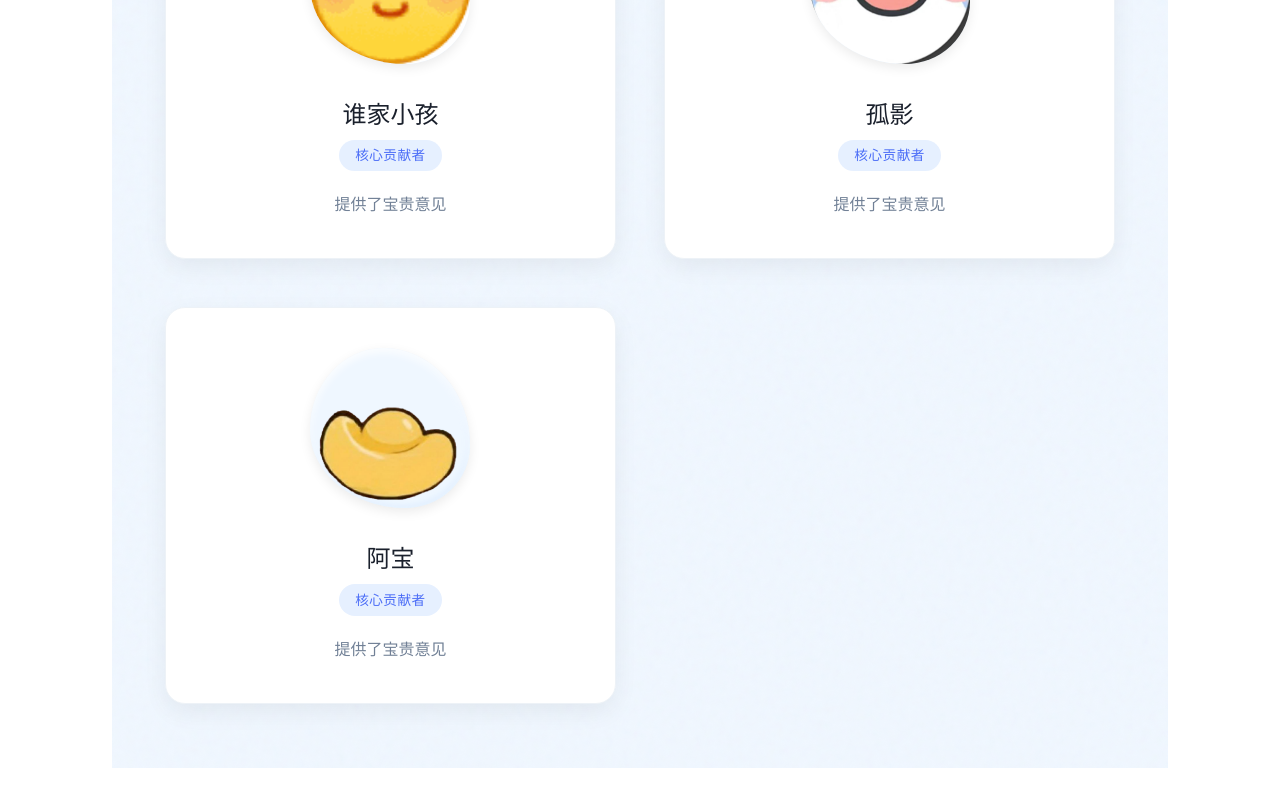
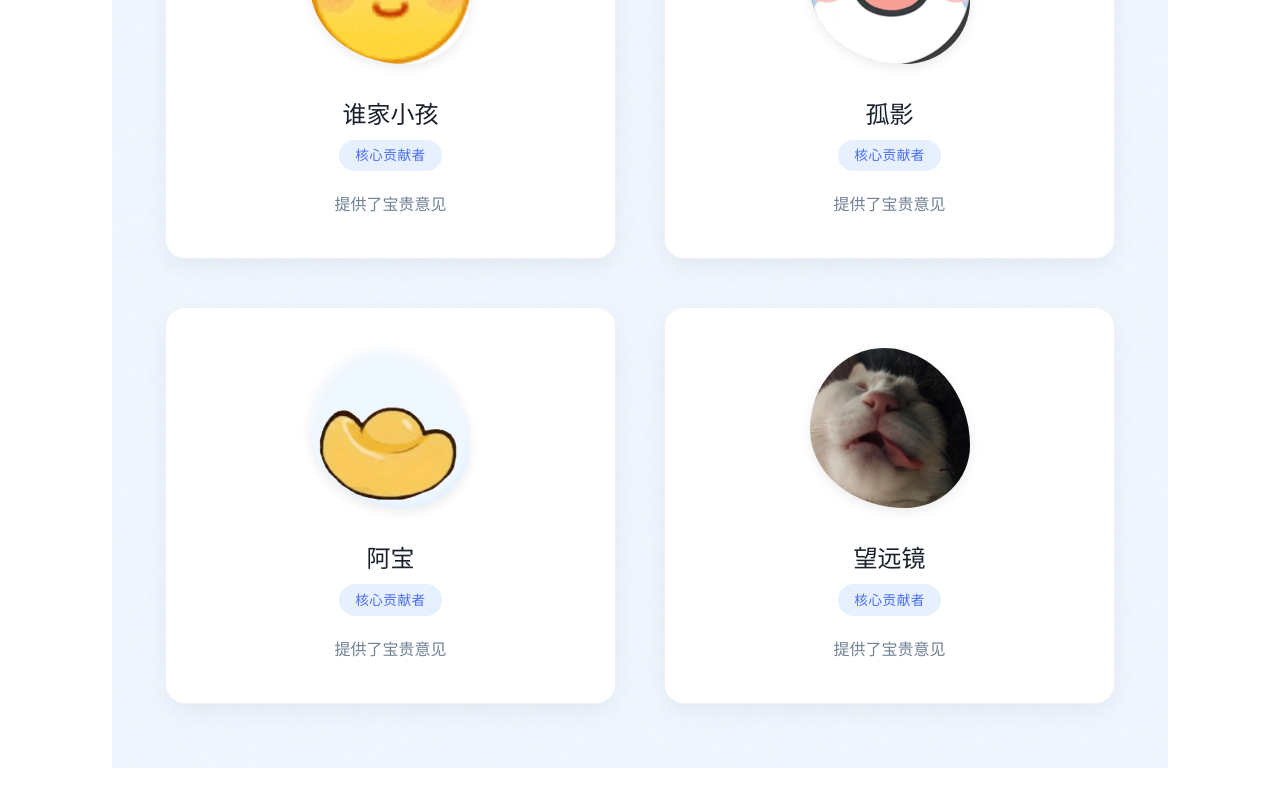
Before and after one commit to Radiant303/wanguo-chess-fusion-online, a Vue app in the folder WanGuo象棋/frontend/: page / in a window 1280 px wide. Shown: the part 1926-2726 px from the top of the page. Built offline with nearby package versions, Linux system fonts and the light colour scheme.

Commit message:
更新贡献list

```diff
--- a/WanGuo象棋/frontend/src/components/ContributorList.vue
+++ b/WanGuo象棋/frontend/src/components/ContributorList.vue
@@ -27,6 +27,7 @@ import keleAvatar from '../assets/kele.jpg';
 import sheijiaxiaohaiAvatar from '../assets/sheijiaxiaohai.jpg';
 import guyingAvatar from '../assets/guying.jpg';
 import abaoAvatar from '../assets/abao.jpg';
+import wangyuanjingAvatar from '../assets/wangyuanjing.jpg';
 // Simple SVG placeholder data URI for empty avatars
 export default defineComponent({
     name: 'ContributorList',
@@ -74,6 +75,12 @@ export default defineComponent({
                     role: '核心贡献者',
                     description: '提供了宝贵意见',
                     avatar: abaoAvatar
+                },
+                {
+                    name: '望远镜',
+                    role: '核心贡献者',
+                    description: '提供了宝贵意见',
+                    avatar: wangyuanjingAvatar
                 },
             ]
         }
```
Also changed, not shown: WanGuo象棋/frontend/src/assets/wangyuanjing.jpg (added).
